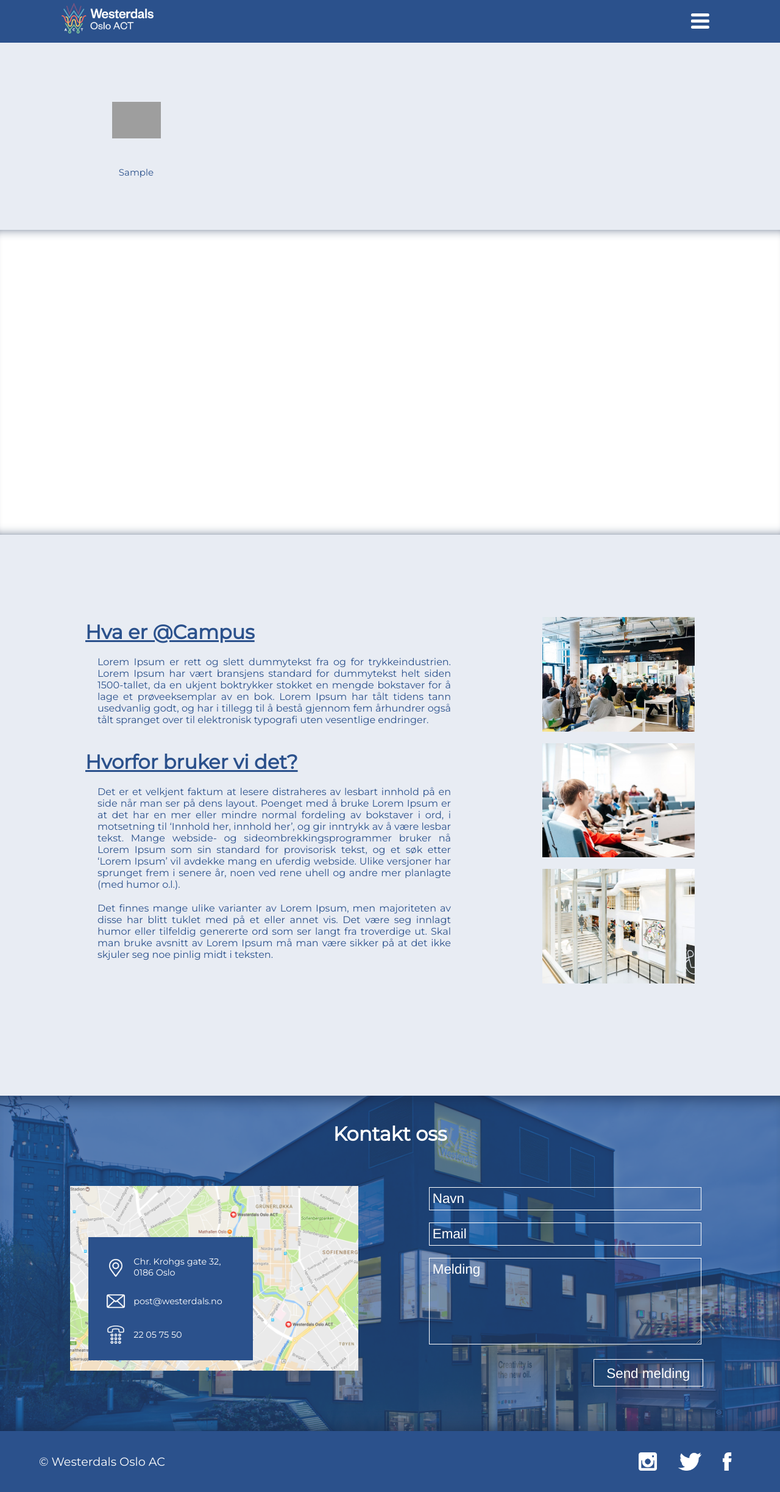
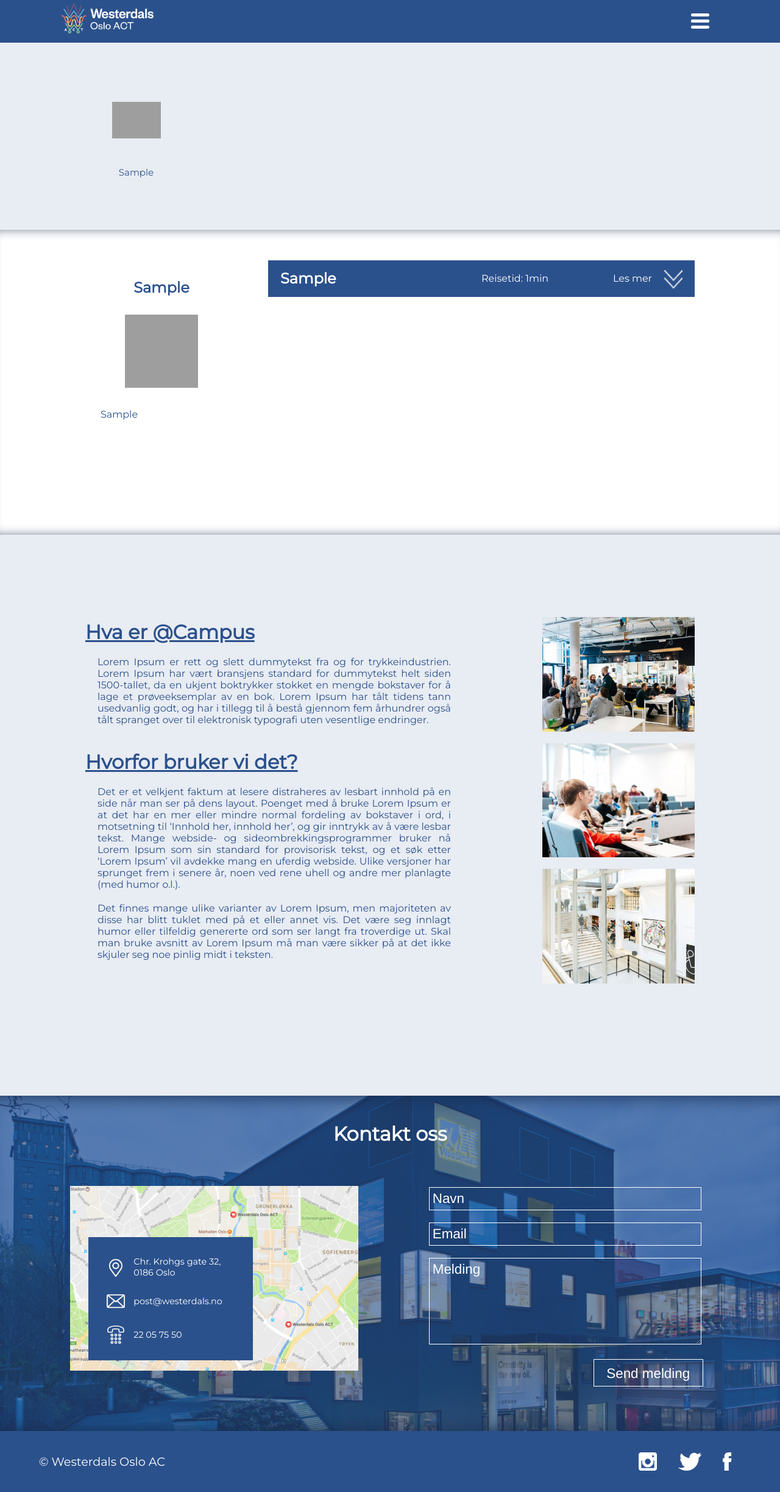
Before and after one commit to hakonschutt/pro101g33, a PHP site: page /campus.php?id=1 in a window 1280 px wide. Shown: the whole page at 61% size. Run offline with PHP 8.4, Linux system fonts and the light colour scheme; tables that the repository leaves empty or names only in its code hold one stand-in row (values such as "Sample post"); some libraries are stand-ins or nearby versions; grey boxes are pictures that could not be loaded.

Commit message:
changed SQL so it workes

```diff
--- a/assets/css/style.css
+++ b/assets/css/style.css
@@ -475,12 +475,12 @@
     left: 0;
     right: 0;
     top: 50px;
-    margin: auto; }
+    margin: auto;
+    background-color: #ffffff; }
     .act-div-inner-left {
       width: 250px;
       height: 100%;
       float: left;
-      background-color: #ffffff;
       top: 0;
       color: #2B518C; }
       .act-div-inner-left-header {
@@ -497,7 +497,7 @@
         margin: 0px 25px;
         text-align: justify; }
     .act-div-inner-right {
-      width: 70%;
+      width: 700px;
       height: 100%;
       float: right;
       top: 0; }
@@ -524,12 +524,8 @@
           .act-div-inner-right-box-right-les {
             line-height: 60px;
             display: inline-block;
-            float: right; }
-          .act-div-inner-right-box-right-icon {
-            height: 24px;
-            margin: 18px 15px;
             float: right;
-            display: inline-block; }
+            margin-right: 70px; }
         .act-div-inner-right-box .inaktiv {
           height: 60px; }
         .act-div-inner-right-box .aktiv {
@@ -537,13 +533,54 @@
         .act-div-inner-right-box-inner {
           overflow: hidden;
           transition: .3s ease-in-out; }
-        .act-div-inner-right-box-drop {
+          .act-div-inner-right-box-inner-wrap {
+            transition: .3s ease-in-out; }
+        .act-div-inner-right-box-inner.inaktiv .act-div-inner-right-box-inner-wrap {
+          background: url("../../img/icons/dropDown.png") no-repeat, #2B518C;
+          color: #444;
+          background-position: 650px 16px;
+          background-size: 30px;
+          color: #ffffff; }
+        .act-div-inner-right-box-inner.aktiv .act-div-inner-right-box-inner-wrap {
+          background: url("../../img/icons/dropDown.png") no-repeat, #2B518C;
+          color: #444;
+          background-position: 650px -34px;
+          background-size: 30px;
+          color: #ffffff; }
+        .act-div-inner-right-box .dropdown {
           height: 250px;
           width: 100%;
-          background-color: red; }
-
-#act-div1, #act-div2, #act-div4, #act-div5, #act-div6 {
-  display: none; }
+          position: relative;
+          box-sizing: border-box;
+          border: 2px solid #2B518C; }
+          .act-div-inner-right-box .dropdown-inner {
+            height: 230px;
+            width: 680px;
+            background-color: #E8ECF3;
+            position: absolute;
+            top: 0;
+            right: 0;
+            bottom: 0;
+            left: 0;
+            margin: auto; }
+            .act-div-inner-right-box .dropdown-inner-left {
+              height: 200px;
+              width: 300px;
+              float: left;
+              margin: 15px 15px;
+              color: #2B518C; }
+            .act-div-inner-right-box .dropdown-inner p {
+              display: block; }
+            .act-div-inner-right-box .dropdown-inner span {
+              display: block;
+              margin-top: 5px;
+              margin-left: 10px; }
+            .act-div-inner-right-box .dropdown-inner-image {
+              height: 200px;
+              width: 300px;
+              overflow: hidden;
+              float: right;
+              margin: 15px 15px; }
 
 * {
   margin: 0;
--- a/assets/scss/_variables.scss
+++ b/assets/scss/_variables.scss
@@ -8,5 +8,6 @@ $text               : #2e2d2d !global;
 
 $brandcolor			: #2B518C;
 $brandcolor-darker	: #172d4f;
+$brandcolor-light	: #4F7CAC;
 $white				: #ffffff;
 $backgroundcolor	: #E8ECF3;
--- a/assets/scss/parts/_actdrop.scss
+++ b/assets/scss/parts/_actdrop.scss
@@ -23,12 +23,12 @@
 		right: 0;
 		top: 50px;
 		margin: auto;
+		background-color: $white;
 
 		&-left {
 			width: 250px;
 			height: 100%;
 			float: left;
-			background-color: $white;
 			top: 0;
 			color: $brandcolor;
 
@@ -53,7 +53,7 @@
 		}
 
 		&-right {
-			width: 70%;
+			width: 700px;
 			height: 100%;
 			float: right;
 			top: 0;
@@ -88,13 +88,7 @@
 						line-height: 60px;
 						display: inline-block;
 						float: right;
-					}
-
-					&-icon {
-						height: 24px;
-						margin: 18px 15px;
-						float: right;
-						display: inline-block;
+						margin-right: 70px;
 					}
 				}
 
@@ -109,21 +103,78 @@
 				&-inner {
 					overflow: hidden;
 					transition: .3s ease-in-out;
+
+					&-wrap {
+						transition: .3s ease-in-out;
+					}
 				}
 
-				&-drop {
+				&-inner.inaktiv .act-div-inner-right-box-inner-wrap {
+					background:
+				        url('../../img/icons/dropDown.png') no-repeat,
+				        $brandcolor;
+				    color: #444;
+				    background-position: 650px 16px;
+				    background-size: 30px;
+				    color: $white;
+				}
+
+				&-inner.aktiv .act-div-inner-right-box-inner-wrap {
+					background:
+				        url('../../img/icons/dropDown.png') no-repeat,
+				        $brandcolor;
+				    color: #444;
+				    background-position: 650px -34px;
+				    background-size: 30px;
+				    color: $white;
+				}
+
+				.dropdown {
 					height: 250px;
 					width: 100%;
-					background-color: red;
+					position: relative;
+					box-sizing: border-box;
+					border: 2px solid $brandcolor;
+
+					&-inner {
+						height: 230px;
+						width: 680px;
+						background-color: $backgroundcolor;
+						position: absolute;
+						top: 0;
+						right: 0;
+						bottom: 0;
+						left: 0;
+						margin: auto;
+
+						&-left {
+							height: 200px;
+							width: 300px;
+							float: left;
+							margin: 15px 15px;
+							color: $brandcolor;
+						}
+
+						p {
+							display: block;
+						}
+
+						span {
+							display: block;
+							margin-top: 5px;
+							margin-left: 10px;
+						}
+
+						&-image {
+							height: 200px;
+							width: 300px;
+							overflow: hidden;
+							float: right;
+							margin: 15px 15px;
+						}
+					}
 				}
-
-
-
 			}
 		}
 	}
 }
-
-#act-div1, #act-div2, #act-div4, #act-div5, #act-div6 {
-	display: none;
-}
--- a/campus.php
+++ b/campus.php
@@ -52,9 +52,9 @@ if (!isset($_GET['id']) && !is_numeric($_GET['id'])) {
 	// Kjører en loop for hvert element i som PDO henter.
 	    while ($element = $sql->fetch()) {
 	    	echo'
-		    	<a href="#act-div' . $element->type_id . '"">
-		            <div class="activity" id="activity' . $element->type_id . '">
-		                <img class="activity-icon" src="' . $element->bilde_path . '"/>
+		    	<a href="#act-div' . $element->id . '"">
+		            <div class="activity" id="activity' . $element->id . '">
+		                <img class="activity-icon" src="' . $element->type_bilde_path . '"/>
 		                <span class="activity-name">' . $element->type_navn . '</span>
 		            </div>
 		        </a>
@@ -66,22 +66,27 @@ if (!isset($_GET['id']) && !is_numeric($_GET['id'])) {
 	<?php
 	// Starter queryen.
 		$query = "
-			SELECT * FROM data
-			JOIN type ON data.type_id = type.type_id;
+			SELECT * FROM type
 		";
 	    $sql = $database->prepare("$query;");
 	    $sql->setFetchMode(PDO::FETCH_OBJ);
 	    $sql->execute();
 
+	    $result = $sql->fetchAll(PDO::FETCH_OBJ);
+
+	    //echo '<pre>' . print_r($result, true) . '</pre>';
+
 	// Kjører en loop for hvert element i som PDO henter. &id
-		while ($element = $sql->fetch()) {
-			$type_id = $element->type_id;
+		foreach ($result as $element) {
+			$type_id = $element->id;
+
+			//echo '<pre>' . print_r($element, true) . '</pre>';
 
 			echo'
-				<div class="act-div-inner" id="act-div' . $type_id . '">
+				<div class="act-div-inner" id="act-div' . $element->id . '">
 					<div class="act-div-inner-left">
 						<h3 class="act-div-inner-left-header">' . $element->type_navn . '</h3>
-						<img class"act-div-inner-left-icon" src="' . $element->bilde_path . '" />
+						<img class"act-div-inner-left-icon" src="' . $element->type_bilde_path . '" />
 						<p class="act-div-inner-left-des">' . $element->type_beskrivelse . '</p>
 					</div>
 					<div class="act-div-inner-right">';
@@ -89,27 +94,36 @@ if (!isset($_GET['id']) && !is_numeric($_GET['id'])) {
 					// Starter queryen.
 						$query = "
 							SELECT * FROM data
-							WHERE campus_id = '$id'
-							LIMIT 6;
+							WHERE campus_id = '$id' AND type_id = '$type_id'
 						";
 					    $sql = $database->prepare("$query;");
 					    $sql->setFetchMode(PDO::FETCH_OBJ);
 					    $sql->execute();
 
-						while ($element = $sql->fetch()) {
+					    $rows = $sql->fetchAll(PDO::FETCH_OBJ);
+
+						foreach ($rows as $row) {
 							echo '
 								<div class="act-div-inner-right-box">
-									<div id="aktivitet' . $element->id  . '" class="act-div-inner-right-box-inner inaktiv">
-		                				<div onclick="aapne(\'#aktivitet' . $element->id  . '\'); return false;" class="act-div-inner-right-box-inner-wrap">
-											<h3 class="act-div-inner-right-box-name">' . $element->navn . '</h3>
+									<div id="aktivitet' . $row->id  . '" class="act-div-inner-right-box-inner inaktiv">
+		                				<div onclick="aapne(\'#aktivitet' . $row->id  . '\'); return false;" class="act-div-inner-right-box-inner-wrap">
+											<h3 class="act-div-inner-right-box-name">' . $row->navn . '</h3>
 											<div class="act-div-inner-right-box-right">
-												<p class="act-div-inner-right-box-right-reisetid">Reisetid: ' . $element->reisetid . 'min</p>
-												<img class="act-div-inner-right-box-right-icon" src="img/icons/arrow.png" />
+												<p class="act-div-inner-right-box-right-reisetid">Reisetid: ' . $row->reisetid . 'min</p>
 												<p class="act-div-inner-right-box-right-les">Les mer</p>
 											</div>
 										</div>
-										<div class="act-div-inner-right-box-drop">
-											<p>tekst</p>
+										<div class="act-div-inner-right-box-drop dropdown">
+											<div class="dropdown-inner">
+												<div class="dropdown-inner-left">
+													<p>Adresse: </p>
+													<span>' . $row->adresse . '</span>
+													</br>
+													<p>Beskrivelse: </p>
+													<span>' . $row->beskrivelse . '</span>
+												</div>
+												<img class="dropdown-inner-image" src="' . $row->bilde_path . '">
+											</div>
 										</div>
 									</div>
 								</div>
--- a/core/header.php
+++ b/core/header.php
@@ -51,16 +51,16 @@
 
                     // Kjører en loop for hvert element i som PDO henter.
                     while ($element = $sql->fetch()) {
-                        if ($element->campus_id === $id){
+                        if ($element->id === $id){
                         	$class = 'active';
                         } else {
                         	$class = '';
                         }
 
                         echo '
-	                            <a href="campus.php?id=' . $element->campus_id . '">
-	                                <div class="menu-inner-campuses-campus" id="campus' . $element->campus_id . '">
-	                                    <img class="menu-inner-campuses-campus-icon" src="' . $element->bilde_path . '"/>
+	                            <a href="campus.php?id=' . $element->id . '">
+	                                <div class="menu-inner-campuses-campus" id="campus' . $element->id . '">
+	                                    <img class="menu-inner-campuses-campus-icon" src="' . $element->campus_bilde_path . '"/>
 	                                    <span class="menu-inner-campuses-campus-name ' . $class . '">' . substr($element->navn,0,1) . '</span>
 	                                </div>
 	                            </a>
--- a/index.php
+++ b/index.php
@@ -25,9 +25,9 @@
                     // Kjører en loop for hvert element i som PDO henter.
                     while ($element = $sql->fetch()) {
                         echo '
-                            <a href="campus.php?id=' . $element->campus_id . '">
-                                <div class="campus" id="campus' . $element->campus_id . '">
-                                    <img class="campus-icon" src="' . $element->bilde_path . '"/>
+                            <a href="campus.php?id=' . $element->id . '">
+                                <div class="campus" id="campus' . $element->id . '">
+                                    <img class="campus-icon" src="' . $element->campus_bilde_path . '"/>
                                     <span class="campus-name">' . $element->navn . '</span>
                                     <img class="campus-arrow" src="img/arrow-icon.png"/>
                                 </div>
```
Also changed, not shown: img/icons/dropDown.png (added), 1 other file.
